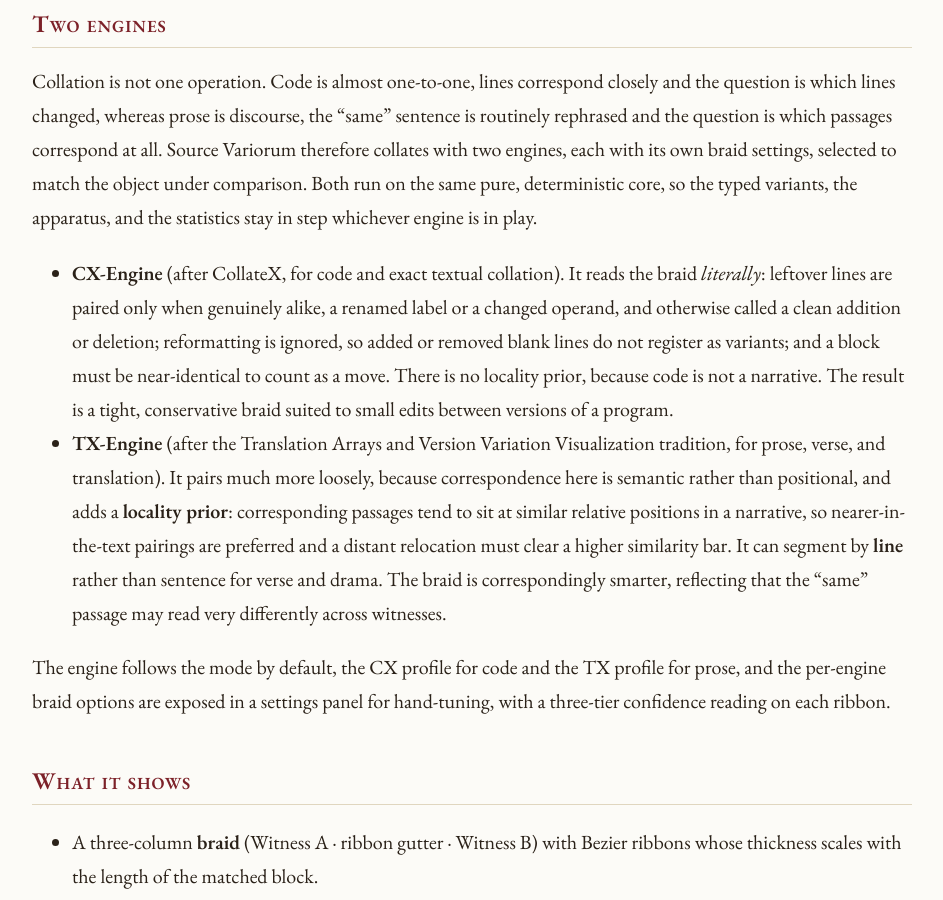
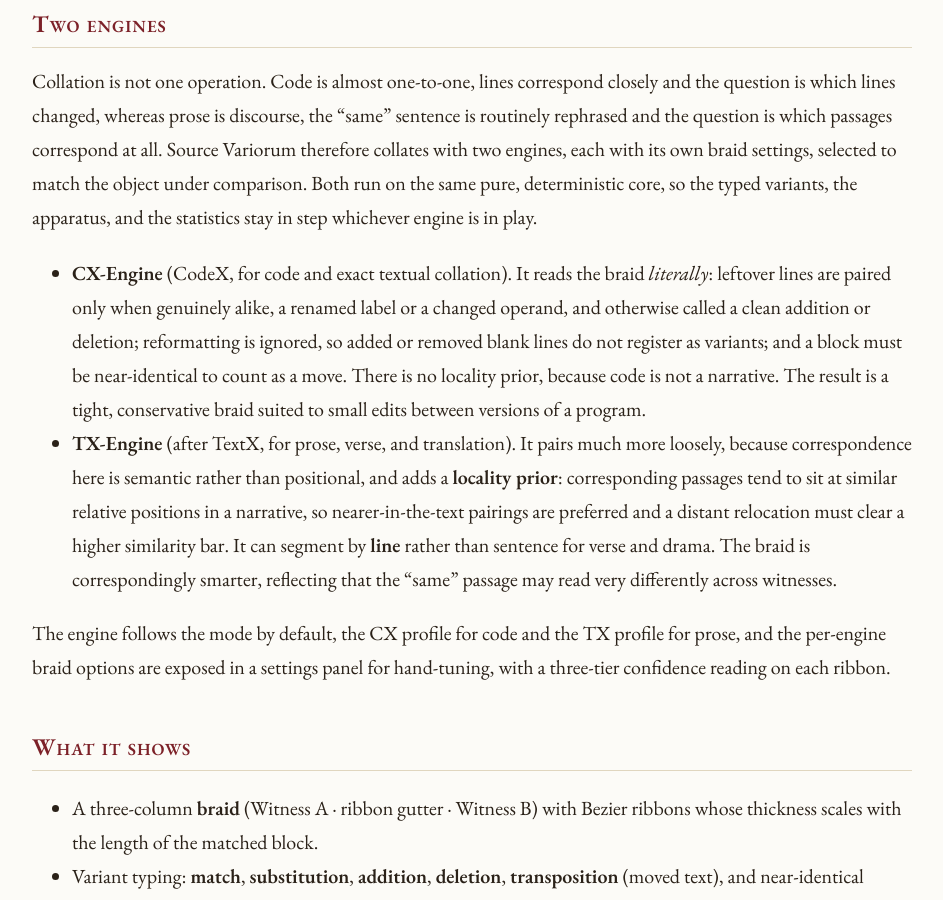
Before and after one commit to Computational-Hermeneutics/Computational-Hermeneutics.github.io, a Jekyll site: the page built from tools/source-variorum.md, in a window 1280 px wide and 900 px high, scrolled down 1025 px. Shown: the whole window, without its empty margins (168-1111 px from the left). Built offline with Jekyll 4.4.1, drawn with Linux system fonts in a browser that asks for light colours.

Commit message:
Rename engine glosses: CX-Engine (CodeX), TX-Engine (after TextX)

```diff
--- a/tools/source-variorum.md
+++ b/tools/source-variorum.md
@@ -31,8 +31,8 @@ Versions of a text, whether commits of source code or witnesses of a poem, diffe
 
 Collation is not one operation. Code is almost one-to-one, lines correspond closely and the question is which lines changed, whereas prose is discourse, the "same" sentence is routinely rephrased and the question is which passages correspond at all. Source Variorum therefore collates with two engines, each with its own braid settings, selected to match the object under comparison. Both run on the same pure, deterministic core, so the typed variants, the apparatus, and the statistics stay in step whichever engine is in play.
 
-- **CX-Engine** (after CollateX, for code and exact textual collation). It reads the braid *literally*: leftover lines are paired only when genuinely alike, a renamed label or a changed operand, and otherwise called a clean addition or deletion; reformatting is ignored, so added or removed blank lines do not register as variants; and a block must be near-identical to count as a move. There is no locality prior, because code is not a narrative. The result is a tight, conservative braid suited to small edits between versions of a program.
-- **TX-Engine** (after the Translation Arrays and Version Variation Visualization tradition, for prose, verse, and translation). It pairs much more loosely, because correspondence here is semantic rather than positional, and adds a **locality prior**: corresponding passages tend to sit at similar relative positions in a narrative, so nearer-in-the-text pairings are preferred and a distant relocation must clear a higher similarity bar. It can segment by **line** rather than sentence for verse and drama. The braid is correspondingly smarter, reflecting that the "same" passage may read very differently across witnesses.
+- **CX-Engine** (CodeX, for code and exact textual collation). It reads the braid *literally*: leftover lines are paired only when genuinely alike, a renamed label or a changed operand, and otherwise called a clean addition or deletion; reformatting is ignored, so added or removed blank lines do not register as variants; and a block must be near-identical to count as a move. There is no locality prior, because code is not a narrative. The result is a tight, conservative braid suited to small edits between versions of a program.
+- **TX-Engine** (after TextX, for prose, verse, and translation). It pairs much more loosely, because correspondence here is semantic rather than positional, and adds a **locality prior**: corresponding passages tend to sit at similar relative positions in a narrative, so nearer-in-the-text pairings are preferred and a distant relocation must clear a higher similarity bar. It can segment by **line** rather than sentence for verse and drama. The braid is correspondingly smarter, reflecting that the "same" passage may read very differently across witnesses.
 
 The engine follows the mode by default, the CX profile for code and the TX profile for prose, and the per-engine braid options are exposed in a settings panel for hand-tuning, with a three-tier confidence reading on each ribbon.
 
```
